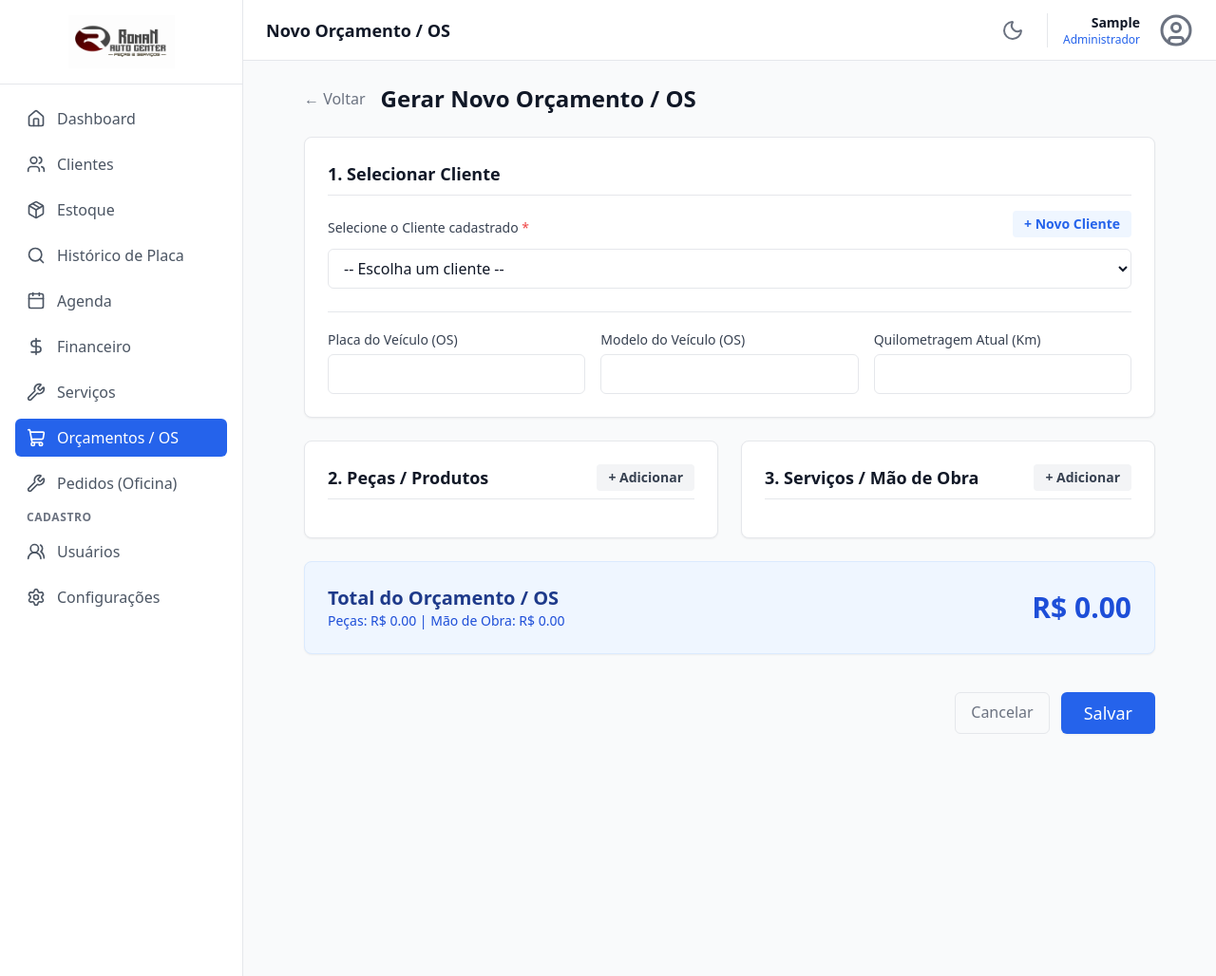
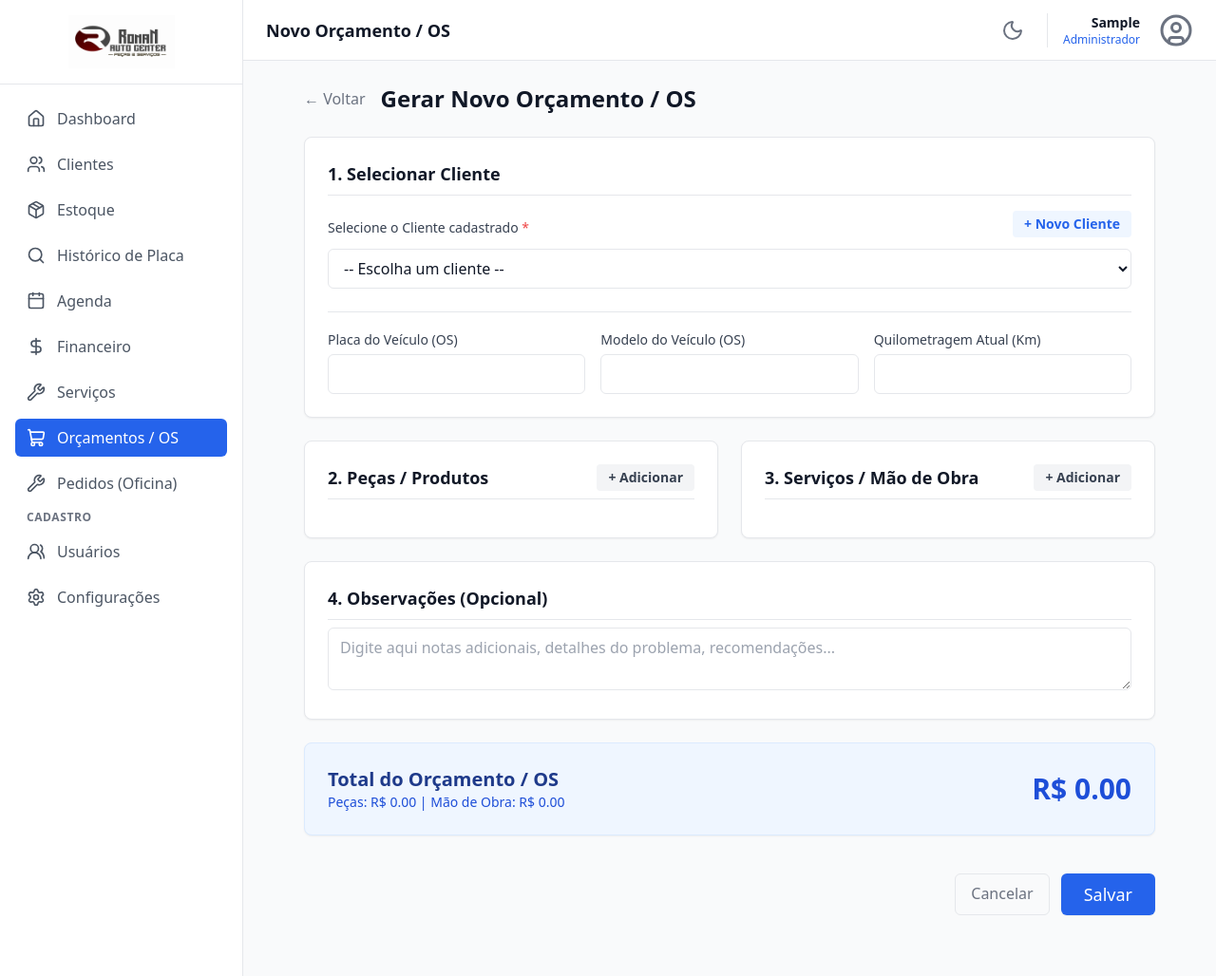
Before and after one commit to MarceloPires1509/ronan-auto-center, a Django app: page /orcamentos/novo/ in a window 1280 px wide. Shown: the whole page at 95% size. Run offline with Django 5.2, Linux system fonts and the light colour scheme; the visitor is signed in with stand-in values (Sample User, id 1); data that the repository does not hold is empty; some libraries are stand-ins or nearby versions.

Commit message:
UI/Backend: Adicionar campo de Observações à OS e exibir na impressão

```diff
--- a/oficina/models.py
+++ b/oficina/models.py
@@ -124,6 +124,7 @@ class Orcamento(models.Model):
     modelo_veiculo = models.CharField(max_length=100, blank=True, null=True)
     quilometragem = models.IntegerField(null=True, blank=True)
     status = models.CharField(max_length=20, choices=STATUS_CHOICES, default='PENDENTE')
+    observacao = models.TextField(blank=True, null=True)
     total_pecas = models.DecimalField(max_digits=10, decimal_places=2, default=0.00)
     total_mao_de_obra = models.DecimalField(max_digits=10, decimal_places=2, default=0.00)
     total = models.DecimalField(max_digits=10, decimal_places=2, default=0.00)
--- a/oficina/views.py
+++ b/oficina/views.py
@@ -205,9 +205,10 @@ def novo_orcamento(request):
 
             orcamento = Orcamento.objects.create(
                 cliente=cliente,
-                placa_veiculo=cliente.placa,
-                modelo_veiculo=cliente.veiculo,
-                quilometragem=km_val
+                placa_veiculo=request.POST.get('placa_veiculo', cliente.placa),
+                modelo_veiculo=request.POST.get('modelo_veiculo', cliente.veiculo),
+                quilometragem=km_val,
+                observacao=request.POST.get('observacao', '')
             )
 
 
--- a/templates/orcamento_form.html
+++ b/templates/orcamento_form.html
@@ -68,6 +68,14 @@
                     <!-- Linhas de serviços entrarão aqui -->
                 </div>
             </div>
+        </div>
+
+        <!-- Observações -->
+        <div class="bg-white dark:bg-gray-800 rounded-lg border dark:border-gray-700 shadow-sm p-6">
+            <h2 class="text-lg font-semibold mb-2 dark:text-white border-b pb-2">
+                4. Observações (Opcional)
+            </h2>
+            <textarea name="observacao" rows="2" placeholder="Digite aqui notas adicionais, detalhes do problema, recomendações..." class="w-full px-3 py-2 border dark:border-gray-600 rounded-md bg-white dark:bg-gray-700 text-gray-900 dark:text-white focus:outline-none focus:ring-2 focus:ring-blue-600"></textarea>
         </div>
 
         <!-- Resumo -->
--- a/templates/orcamento_print.html
+++ b/templates/orcamento_print.html
@@ -169,7 +169,7 @@
                 <tr class="obs-row">
                     <td colspan="3">
                         <div style="font-weight: bold; font-size: 14px;">
-                            OBS: <span class="text-gray-500 italic font-normal ml-2">(Notas adicionais)</span>
+                            OBS: <span class="text-gray-500 italic font-normal ml-2">{% if orcamento.observacao %}{{ orcamento.observacao|linebreaksbr }}{% endif %}</span>
                         </div>
                     </td>
                 </tr>
```
